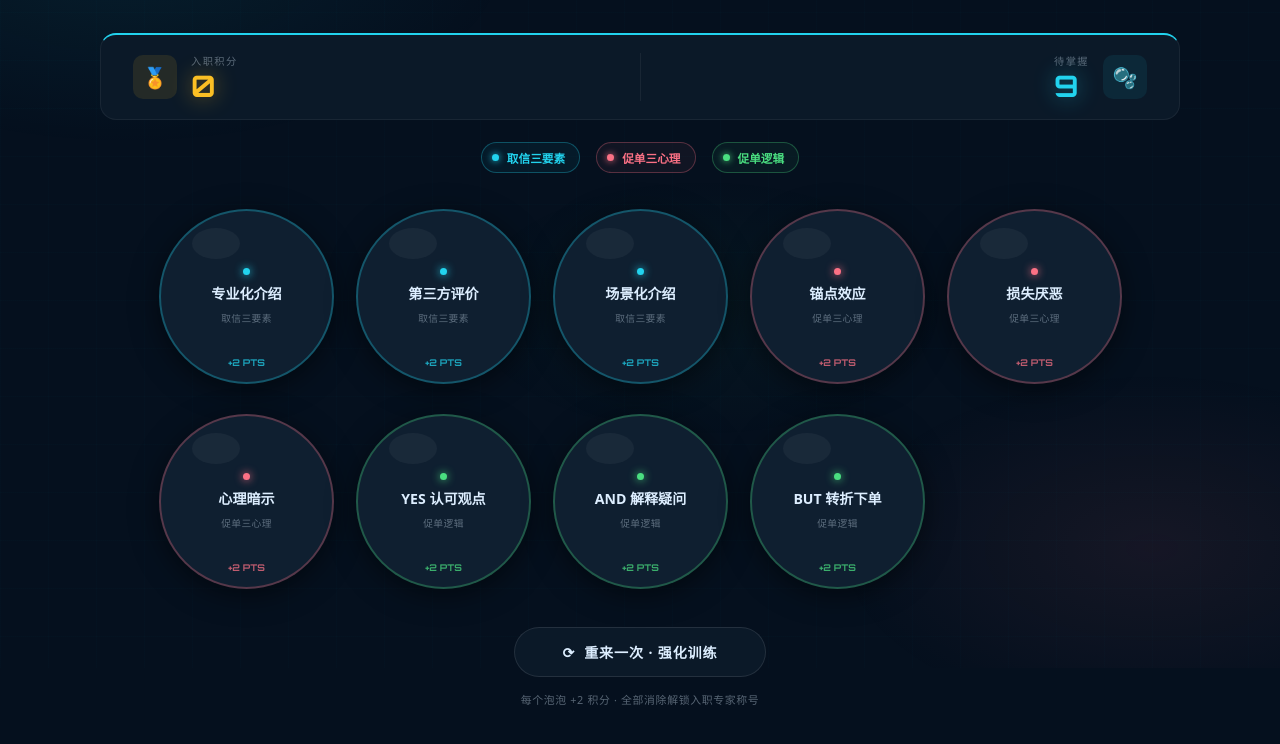
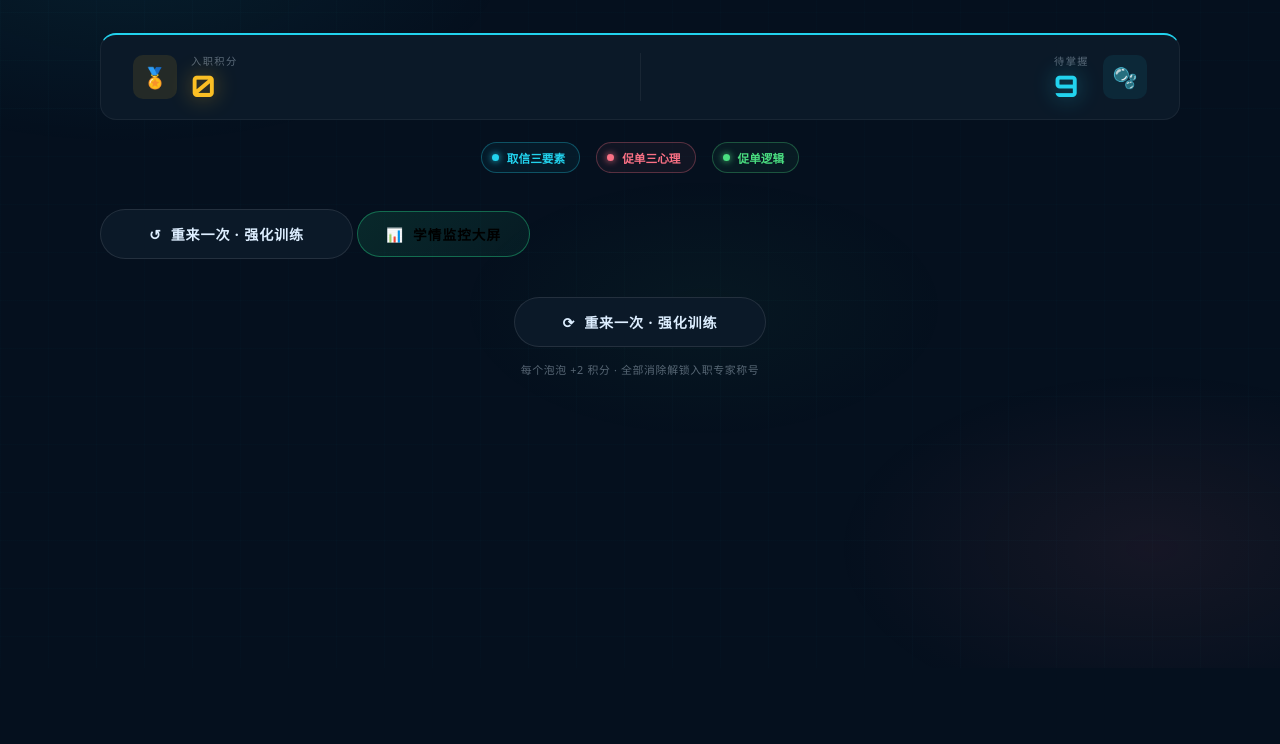
Before and after one commit to super04240520/zhihui_teach.github.io, a plain HTML site: page index.html in a window 1280 px wide. Shown: the part 132-876 px from the top of the page. After the commit the page ends 800 px from the top, so only its background shows below. Drawn offline with Linux system fonts and the light colour scheme.

Commit message:
dashboad

```diff
--- a/index.html
+++ b/index.html
@@ -520,6 +520,30 @@
       line-height: 1.6;
       padding: 0 4px;
     }
+       .nav-btn {
+           background: linear-gradient(135deg, rgba(38,217,139,0.12), rgba(38,217,139,0.06));
+           border: 1px solid rgba(38,217,139,0.4);
+           color: var(--green-cat);
+           padding: 12px 28px;
+           border-radius: 60px;
+           font-family: 'Noto Serif SC', serif;
+           font-size: 0.85rem;
+           font-weight: 700;
+           letter-spacing: 0.08em;
+           cursor: pointer;
+           transition: all 0.2s;
+           text-decoration: none;
+           display: inline-flex;
+           align-items: center;
+           gap: 7px;
+       }
+       .nav-btn:hover {
+           background: rgba(38,217,139,0.18);
+           border-color: rgba(38,217,139,0.7);
+           box-shadow: 0 0 22px rgba(38,217,139,0.2);
+           transform: translateY(-1px);
+       }
+       .nav-btn:active { transform: scale(0.97); }
 
     /* ── Responsive ── */
     @media (max-width: 520px) {
@@ -568,8 +592,11 @@
   </div>
 
   <!-- Bubble grid -->
-  <div id="bubblesGrid" class="bubbles-grid"></div>
-
+  <!-- <div id="bubblesGrid" class="bubbles-grid"></div> -->
+   <div class="bottom-btns">
+       <button id="resetGameBtn" class="reset-btn">↺ &nbsp;重来一次 · 强化训练</button>
+       <a href="xuesheng.html" target="_blank" class="nav-btn">📊 &nbsp;学情监控大屏</a>
+   </div>
   <!-- Bottom -->
   <div class="bottom-section">
     <button id="resetGameBtn" class="reset-btn">⟳ &nbsp;重来一次 · 强化训练</button>
```
